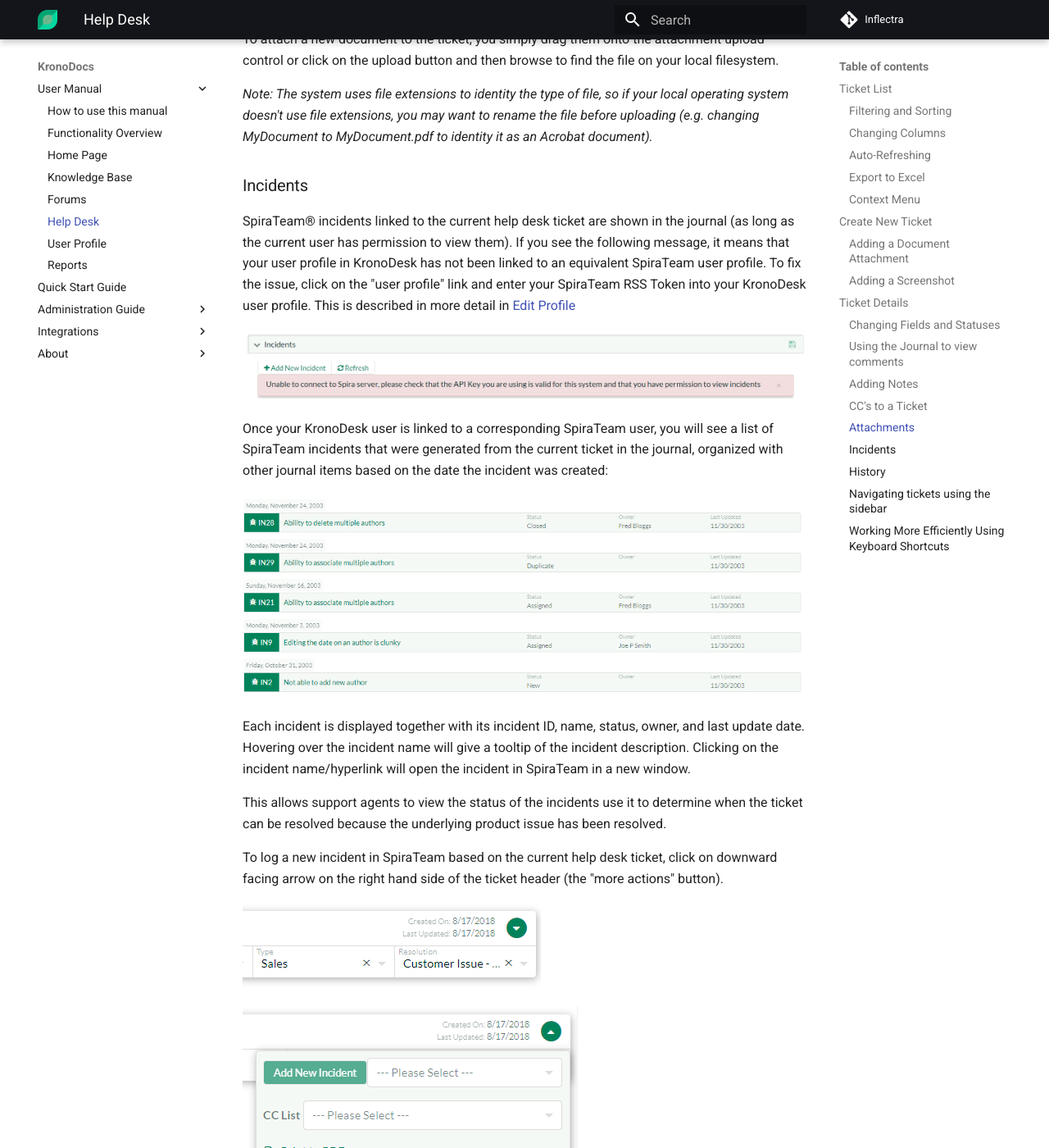
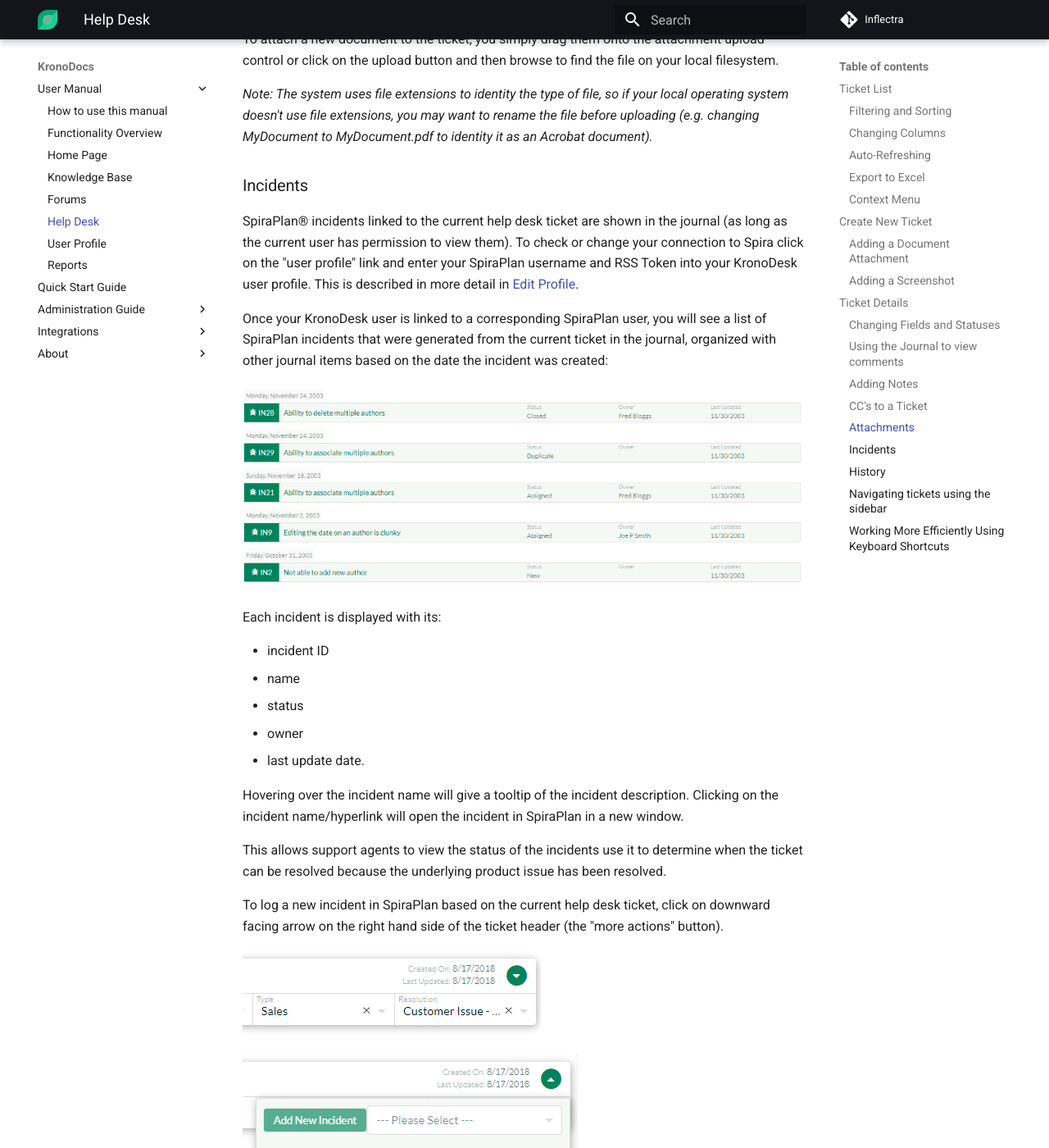
Before and after one commit to Inflectra/kronodesk-documentation, an MkDocs documentation site: the page built from docs/User-Manual/Help-Desk.md, in a window 1280 px wide and 1400 px high, scrolled down 13976 px. Shown: the whole window at 82% size. Built offline with MkDocs 1.6.1 and Material for MkDocs 9.7.7, drawn with Linux system fonts in a browser that asks for light colours; old or Windows-style settings are respelled for this version of MkDocs; some of the changed text lies outside the part shown.

Commit message:
fixes outstanding bugs and tasks

```diff
--- a/docs/User-Manual/Help-Desk.md
+++ b/docs/User-Manual/Help-Desk.md
@@ -159,7 +159,7 @@
 
 -   **Attachments** -- any file added to the ticket
 
--   **Incidents** -- If you have the integration with SpiraTeam®
+-   **Incidents** -- If you have the integration with SpiraPlan®
 enabled, you will see any incidents (defects, bugs, change requests, etc.) related to the current ticket.
 
 -   **History** --shows you the change history for the ticket.
@@ -270,33 +270,39 @@
 
 ### Incidents
 
-SpiraTeam® incidents linked to the current help desk ticket are shown in the journal (as long as the current user has permission to view them). If you see the following message, it means that your user profile in KronoDesk has not been linked to an equivalent SpiraTeam user profile. To fix the issue, click on the "user profile" link and enter your SpiraTeam RSS Token into your KronoDesk user profile. This is described in more detail in [Edit Profile](../User-Profile/#edit-profile)
+SpiraPlan® incidents linked to the current help desk ticket are shown in the journal (as long as the current user has permission to view them). To check or change your connection to Spira click on the "user profile" link and enter your SpiraPlan username and RSS Token into your KronoDesk user profile. This is described in more detail in [Edit Profile](../User-Profile/#edit-profile).
 
-![](img/Help_Desk_73.png)
-
-Once your KronoDesk user is linked to a corresponding SpiraTeam user, you will see a list of SpiraTeam incidents that were generated from the current ticket in the journal, organized with other journal items based on the date the incident was created:
+Once your KronoDesk user is linked to a corresponding SpiraPlan user, you will see a list of SpiraPlan incidents that were generated from the current ticket in the journal, organized with other journal items based on the date the incident was created:
 
 ![](img/Help_Desk_74.png)
 
-Each incident is displayed together with its incident ID, name, status, owner, and last update date. Hovering over the incident name will give a tooltip of the incident description. Clicking on the incident name/hyperlink will open the incident in SpiraTeam in a new window.
+Each incident is displayed with its:
+
+- incident ID
+- name
+- status
+- owner
+- last update date.
+
+Hovering over the incident name will give a tooltip of the incident description. Clicking on the incident name/hyperlink will open the incident in SpiraPlan in a new window.
 
 This allows support agents to view the status of the incidents use it to determine when the ticket can be resolved because the underlying product issue has been resolved.
 
-To log a new incident in SpiraTeam based on the current help desk ticket, click on downward facing arrow on the right hand side of the ticket header (the "more actions" button).
+To log a new incident in SpiraPlan based on the current help desk ticket, click on downward facing arrow on the right hand side of the ticket header (the "more actions" button).
 
 ![](img/Help_Desk_70.png)
 
 ![](img/Help_Desk_75.png)
 
-To "Add New Incident" make sure a SpiraTeam project is selected from the dropdown list (if the name of the product for the ticket matches the name of any Spirateam project, that project will be automatically selected for you):
+To "Add New Incident" make sure a SpiraPlan project is selected from the dropdown list (if the name of the product for the ticket matches the name of any SpiraPlan project, that project will be automatically selected for you):
 
 ![](img/Help_Desk_76.png)
 
-This dialog lets you add a new incident to the linked instance of SpiraTeam. The system will prepopulate the description of the incident with the ticket description. You can edit this text or clear it completely and enter in custom content.
+This dialog lets you add a new incident to the linked instance of SpiraPlan. The system will prepopulate the description of the incident with the ticket description. You can edit this text or clear it completely and enter in custom content.
 
-You then need to enter an incident name, and choose values for other fields based on what fields are required (this is set inside SpiraTeam on a project by project basis). Once you are satisfied, click "Add" to add the incident to SpiraTeam. Once the incident has been added, it will appear in the KronoDesk journal.
+You then need to enter an incident name, and choose values for other fields based on what fields are required (this is set inside SpiraPlan on a project by project basis). Once you are satisfied, click "Add" to add the incident to SpiraPlan. Once the incident has been added, it will appear in the KronoDesk journal.
 
-*Note: You need to make sure that the SpiraTeam user that you have associated with your KronoDesk profile has permissions to create new incidents in that project in SpiraTeam.*
+*Note: You need to make sure that the SpiraPlan user that you have associated with your KronoDesk profile has permissions to create new incidents in that project in SpiraPlan.*
 
 
 ### History
```
Also changed, not shown: docs/Administration-Guide/Users.md (+8 -2 lines), docs/Quick-Start-Guide/index.md (+16 -20 lines), docs/Quick-Start-Guide/img/Configuring_and_Customizing_27.png, docs/Quick-Start-Guide/img/Getting_Started_3.png, docs/Quick-Start-Guide/img/Using_the_Help_Desk_Ticketing_System_17.png.
